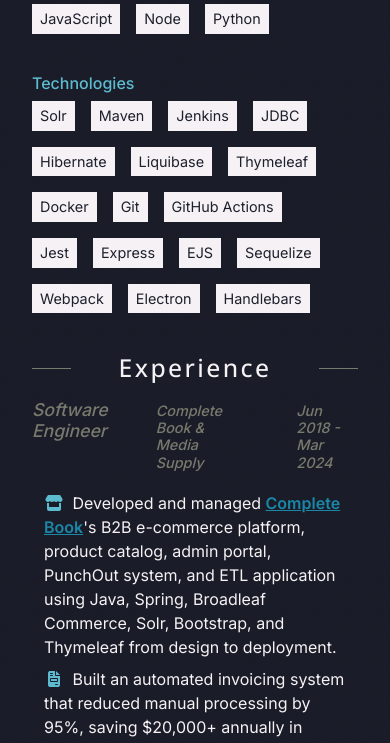
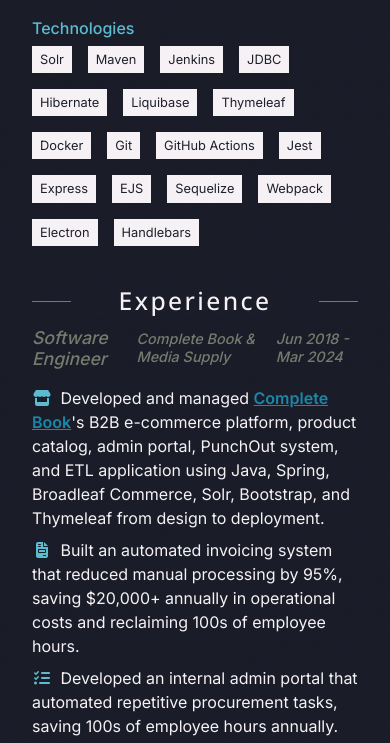
Before and after one commit to spencerjstewart/resume, a website: page index.html in a window 390 px wide. Shown: the part 923-1666 px from the top of the page. Drawn offline with nearby package versions, Linux system fonts and the light colour scheme.

Commit message:
style: adjust spacing of elements

```diff
--- a/css/main.css
+++ b/css/main.css
@@ -167,6 +167,7 @@
 .tech-stack-container {
     display: flex;
     flex-direction: column;
+    margin-right: -1rem;
 }
 
 .tech-stack-category {
@@ -203,19 +204,19 @@
     align-items: baseline;
     font-style: italic;
     color: var(--color-dark-accent);
+    margin-top: -0.25rem;
 }
 
 .experience-item__job-title {
-    margin-right: 3rem;
+    margin-right: 1rem;
 }
 
 .experience-item__company {
-    margin-right: 3rem;
+    margin-right: 1rem;
 }
 
 .experience-item__details {
-    margin-top: 0.75rem;
-    margin-right: 1rem;
+    margin-top: 0.5rem;
 }
 
 .experience-item-details__header-text {
@@ -223,15 +224,13 @@
 }
 
 .experience-item-details__list {
-    margin-left: -0.75rem;
+    margin-left: -2rem;
     margin-bottom: 0;
     list-style: none;
 }
 
 .experience-item-details__list-item {
-    margin-left: -0.5rem;
-    margin-right: -0.25rem;
-    margin-bottom: 0.5rem;
+    margin-top: 0.5rem;
     line-height: 1.5rem;
 }
 
@@ -357,7 +356,7 @@
 
     .tech-stack-category li {
         padding: 0.25rem 0.5rem;
-        font-size: 0.9rem;
+        font-size: 0.8rem;
     }
 
     .experience-item__header > h5 {
```
